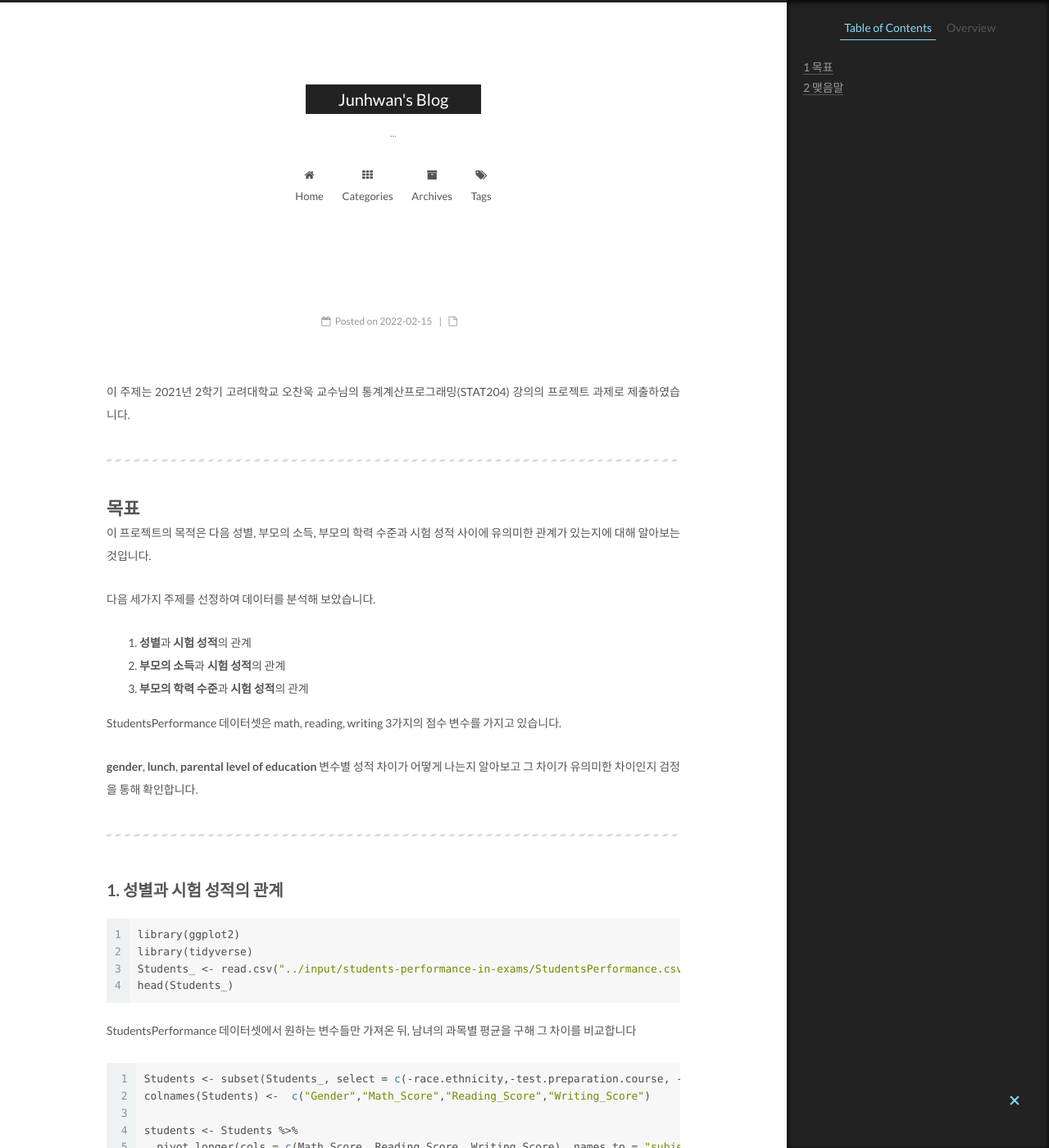
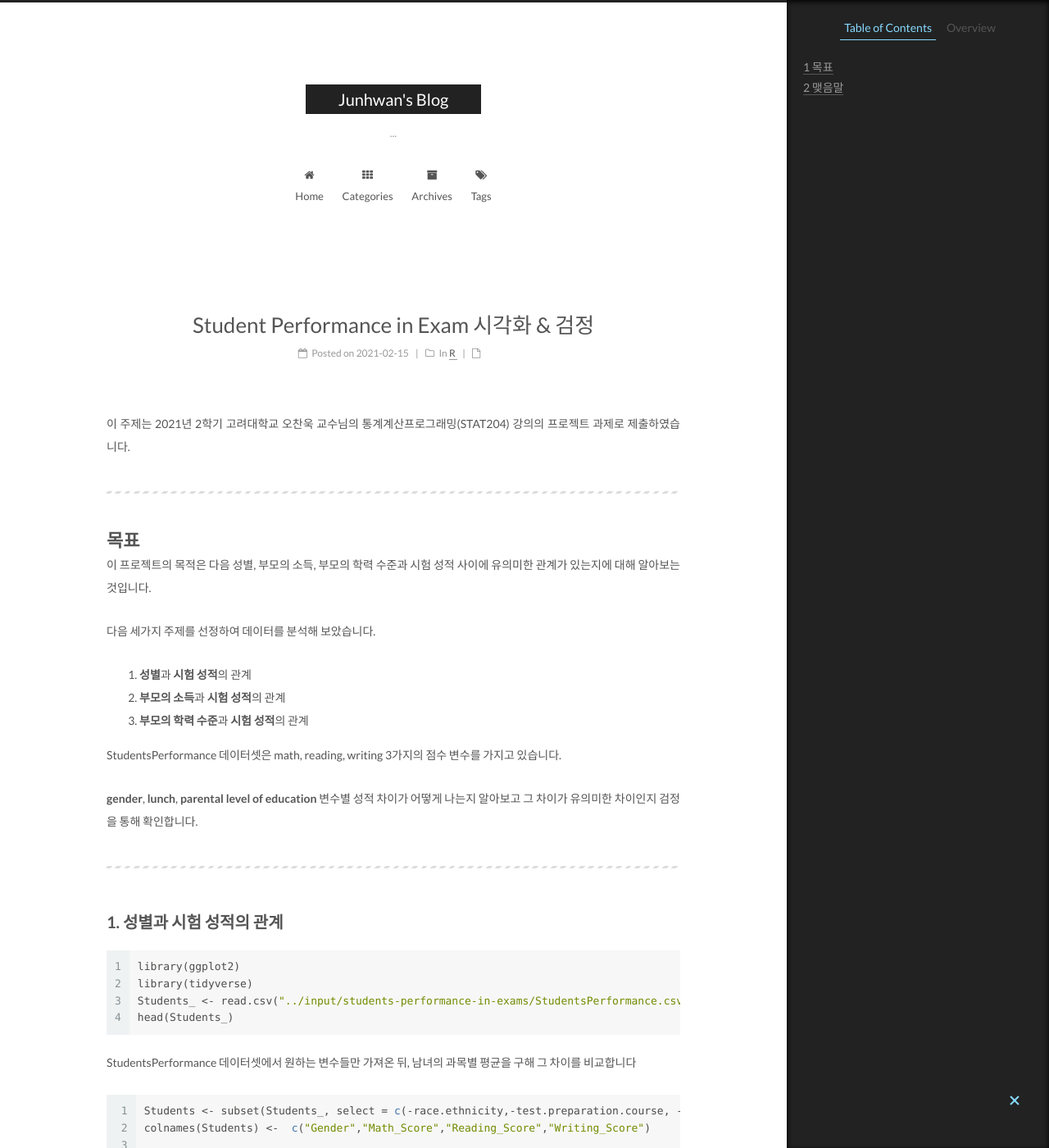
Before and after one commit to junhwan26/junhwan26.github.io, a Jekyll site: the page built from _posts/2021-2-15-[KR] Student Performance in Exam 시각화 & 검정.md, in a window 1280 px wide and 1400 px high. Shown: the whole window at 82% size. Built offline with Jekyll 4.4.1, drawn with Linux system fonts in a browser that asks for light colours; comment, search, counter and statistics services are not loaded; some of the changed lines change nothing that is shown; some of the changed text lies outside the part shown.

Commit message:
2021-02-15

````diff
--- a/_posts/2021-2-15-[KR] Student Performance in Exam 시각화 & 검정.md
+++ b/_posts/2021-2-15-[KR] Student Performance in Exam 시각화 & 검정.md
@@ -1,5 +1,5 @@
 ---
-title: [KR] Student Performance in Exam 시각화 & 검정
+title: Student Performance in Exam 시각화 & 검정
 description: StudentsPerformance dataset from kaggle
 categories:
  - R
@@ -346,10 +346,3 @@ hist
 #### 학부모와 성적의 관계
 - 학무모의 소득과 학생의 성적이 유의미한 관계가 있다는 것을 t-test를 통해 알 수 있었다.이것은 저소득층 학생들에게 동등한 교육의 기회가 주어지지 않는다는 것으로도 볼 수 있다고 생각합니다.
 - 높은 학력을 가진 학부모의 자녀들의 성적이 비교적 상위권에 위치해있다는 것을 알 수 있었고 이것은 학부모의 교육에 대한 경험과 관심이 자녀들의 성적에 영향을 준 것이라고 생각합니다.
-
-
-
-
-```R
-
-```
````
